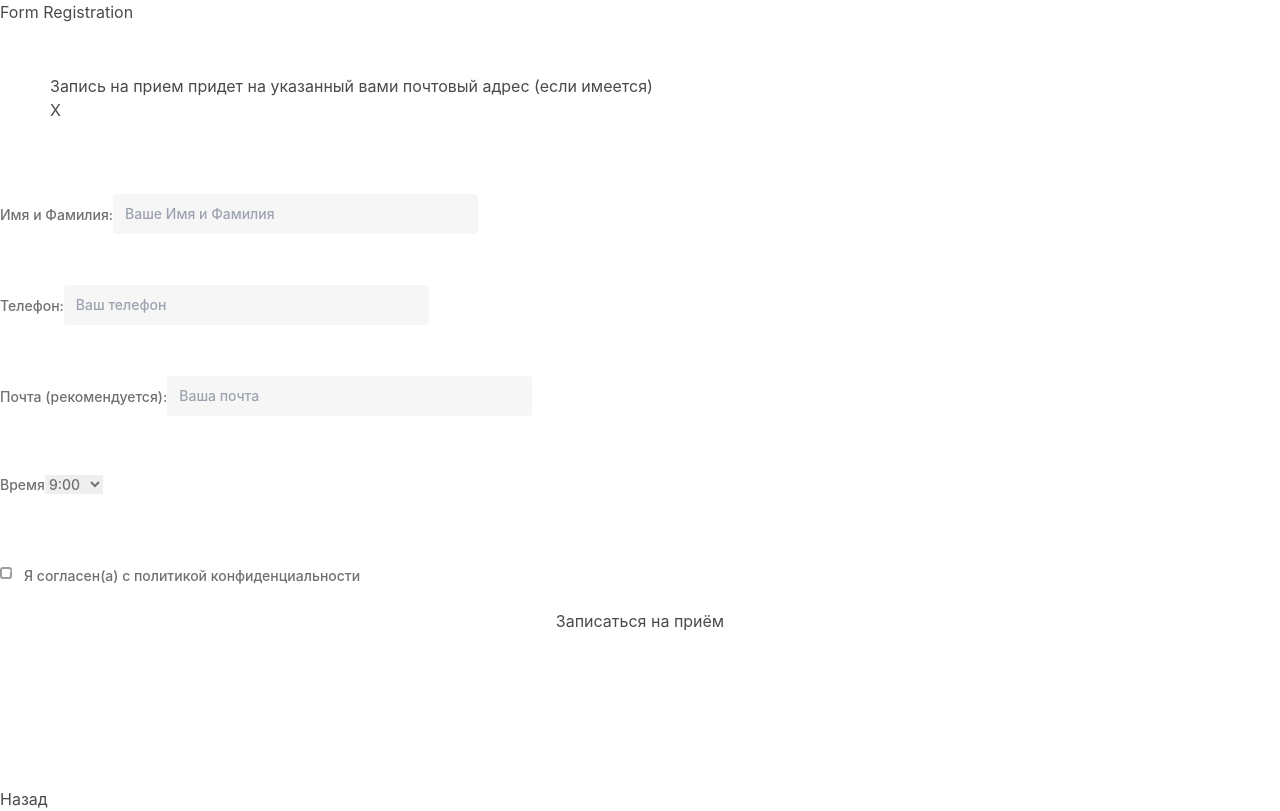
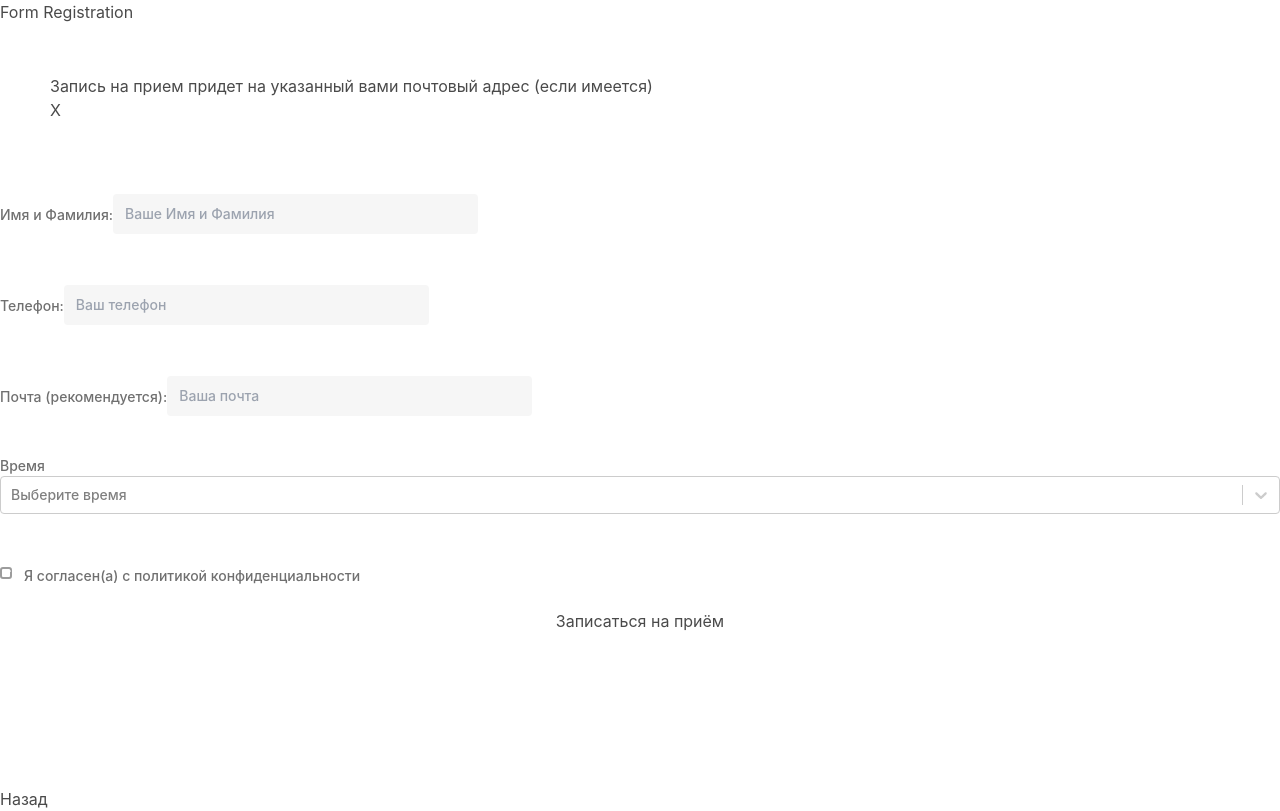
Before and after one commit to slin4er/raycheva_v2.0, a React (Create React App) app: page /registration in a window 1280 px wide. Built offline with nearby package versions, Linux system fonts and the light colour scheme; no server answers.

Commit message:
connect libs: react-hook-form, react-select, yup;

```diff
--- a/src/App.tsx
+++ b/src/App.tsx
@@ -13,6 +13,8 @@ export const App: FC = () => {
 		redirect('/registration')
 	}
 
+	const successRegistration = (massage: boolean) => {}
+
 	return (
 		<Routes>
 			<Route
@@ -21,7 +23,12 @@ export const App: FC = () => {
 			/>
 			<Route
 				path='/registration'
-				element={<FormRegistration date={datePick} />}
+				element={
+					<FormRegistration
+						date={datePick}
+						successRegistration={successRegistration}
+					/>
+				}
 			/>
 			<Route path='*' element={<NotFound />} />
 		</Routes>
--- a/src/components/DatePicker.tsx
+++ b/src/components/DatePicker.tsx
@@ -1,4 +1,4 @@
-import { FC, Fragment } from 'react'
+import { FC } from 'react'
 import { IDatePickerProps } from '../helpers/types'
 import '../App.css'
 
@@ -6,7 +6,7 @@ import { Calendar } from './Calendar'
 
 export const DatePicker: FC<IDatePickerProps> = ({ dateClickHandler }) => {
 	return (
-		<Fragment>
+		<>
 			<section className='hero is-primary'>
 				<div className='hero-body'>
 					<div className='container'>
@@ -17,6 +17,6 @@ export const DatePicker: FC<IDatePickerProps> = ({ dateClickHandler }) => {
 			<div className='container has-text-centered'>
 				<Calendar dateClickHandler={dateClickHandler} />
 			</div>
-		</Fragment>
+		</>
 	)
 }
--- a/src/components/FormRegistration.tsx
+++ b/src/components/FormRegistration.tsx
@@ -1,18 +1,13 @@
 import { FC, useState, useEffect } from 'react'
 import { useNavigate } from 'react-router-dom'
 import { useForm, SubmitHandler, Controller } from 'react-hook-form'
+import Creatable from 'react-select/creatable'
 import * as Yup from 'yup'
 // import "yup-phone";
 import { yupResolver } from '@hookform/resolvers/yup'
-import {
-	IFormInputs,
-	IFormRegistrationProps,
-	IResData,
-	IOptions,
-} from '../helpers/types'
+import { IFormInputs, IFormRegistrationProps, IResData } from '../helpers/types'
 import styled from 'styled-components'
 import axios from 'axios'
-import { Select } from '../ui/Select'
 
 import InputMask from 'react-input-mask'
 
@@ -20,22 +15,26 @@ export const FormRegistration: FC<IFormRegistrationProps> = ({ date }) => {
 	const redirect = useNavigate()
 	const redirectOnLayout = () => redirect('/')
 
-	// console.log('Form', date)
-
 	const [selectDate, postSelectDate] = useState<string | undefined>(date)
 	const [postFormData, setPostFormData] = useState<boolean>(false)
 	const [succesMessage, showSuccesMessage] = useState<boolean>(false)
 	const [noteAboutEmail, askNoteAboutEmail] = useState<boolean>(true)
 	const [formData, setFormData] = useState({})
 	const [resData, setResData] = useState<IResData>()
-	const [optionsSelect, setOptionsSelect] = useState<any>()
+	const [optionsObj, setOptionsObj] = useState()
 
 	const formShema = Yup.object().shape({
 		name: Yup.string().required('Введите имя и фамилию'),
 		// phone: Yup.string().phone('MD', true, 'no MOLDOVA tel').required(),
 		phone: Yup.string().required('TELEFONE'),
 		email: Yup.string(),
-		time: Yup.string().required('Вы не выбрали время!'),
+		time: Yup.object()
+			.shape({
+				label: Yup.string().required('Вы не выбрали время!'),
+				value: Yup.string().required('Вы не выбрали время!'),
+			})
+			.nullable()
+			.required('Вы не выбрали время!'),
 		checkbox: Yup.bool().oneOf([true], 'Вы не согласились!'),
 	})
 
@@ -44,24 +43,30 @@ export const FormRegistration: FC<IFormRegistrationProps> = ({ date }) => {
 		handleSubmit,
 		formState: { errors },
 		control,
-		reset,
 	} = useForm<IFormInputs>({ resolver: yupResolver(formShema) })
-	console.log(selectDate)
 
 	// нажал на дату и сделать запрос http://localhost:3000/api/v1/date/available
-	// придет массив свободный часов, если забит то full
+	// придет массив свободный часов
 	useEffect(() => {
-		const fetchData = async () => {
-			const result = await axios.get(
-				`http://localhost:3000/api/v1/date/available?date=${selectDate}`
-			)
-			return result
+		const getData = async () => {
+			//@ts-ignore
+			const arr = []
+			await axios
+				.get(`http://localhost:3000/api/v1/date/available?date=${selectDate}`)
+				.then(res => {
+					console.log(res.data)
+					let result = res.data.freeHours
+					result.map((time: string) => {
+						return arr.push({ value: time, label: time })
+					})
+
+					console.log(`Дату отправил и получил массив времени!`)
+					//@ts-ignore
+					setOptionsObj(arr)
+				})
+				.catch(err => console.log(err.message))
 		}
-		fetchData()
-			.then(res => {
-				console.log(`Дату отправил и получил массив времени!`)
-			})
-			.catch(err => console.log(err.message))
+		getData()
 	}, [selectDate])
 
 	// пост запрос с данными из формы
@@ -80,7 +85,7 @@ export const FormRegistration: FC<IFormRegistrationProps> = ({ date }) => {
 					setResData(res.data.patient)
 					console.log(`Данные формы отправились!`)
 					showSuccesMessage(true)
-					// redirect('/')
+					redirect('/')
 				})
 				.catch(err => console.log(err.message))
 		}
@@ -92,12 +97,11 @@ export const FormRegistration: FC<IFormRegistrationProps> = ({ date }) => {
 			phone: data.phone,
 			email: data.email,
 			appointment: date,
-			time: data.time,
+			time: data.time.value,
 		}
 		console.log(fullData)
 		setFormData(fullData)
 		setPostFormData(true)
-		// reset()
 	}
 
 	return (
@@ -167,15 +171,22 @@ export const FormRegistration: FC<IFormRegistrationProps> = ({ date }) => {
 
 				<Label>
 					Время
-					<Select
-						// @ts-ignore
-						type={'string'}
-						placeholder={'Время'}
-						{...register('time')}
+					<Controller
+						name='time'
+						control={control}
+						render={({ field }) => {
+							return (
+								<Creatable
+									{...field}
+									options={optionsObj}
+									placeholder='Выберите время'
+									noOptionsMessage={() => 'Все часы заняты'}
+								/>
+							)
+						}}
 					/>
 				</Label>
-
-				<Error>{errors.time?.message}</Error>
+				<Error>{errors.time && <p>{errors.time.label?.message}</p>}</Error>
 
 				<CheckboxContainer>
 					Я согласен(а) с политикой конфиденциальности
--- a/src/ui/Select.tsx
+++ /dev/null
@@ -1,24 +0,0 @@
-import { FC, forwardRef } from 'react'
-import { UseFormRegister } from 'react-hook-form'
-import { IFormInputs } from '../helpers/types'
-import styled from 'styled-components'
-
-//@ts-ignore
-export const Select: FC = forwardRef<
-	HTMLSelectElement,
-	{ label: string } & ReturnType<UseFormRegister<IFormInputs>>
->(({ onChange, onBlur, name, label }, ref) => (
-	<>
-		<label>{label}</label>
-		<select name={name} ref={ref} onChange={onChange} onBlur={onBlur}>
-			<option value='20'>9:00</option>
-			<option value='30'>10:00</option>
-		</select>
-	</>
-))
-
-const Label = styled.label`
-	font-weight: 500;
-	font-size: 14px;
-	color: #707070;
-`
```
Also changed, not shown: src/components/Preview.tsx (+11 -0 lines), src/helpers/types.ts (+5 -5 lines), 1 other file (tests, documents, lock files or other folders).
